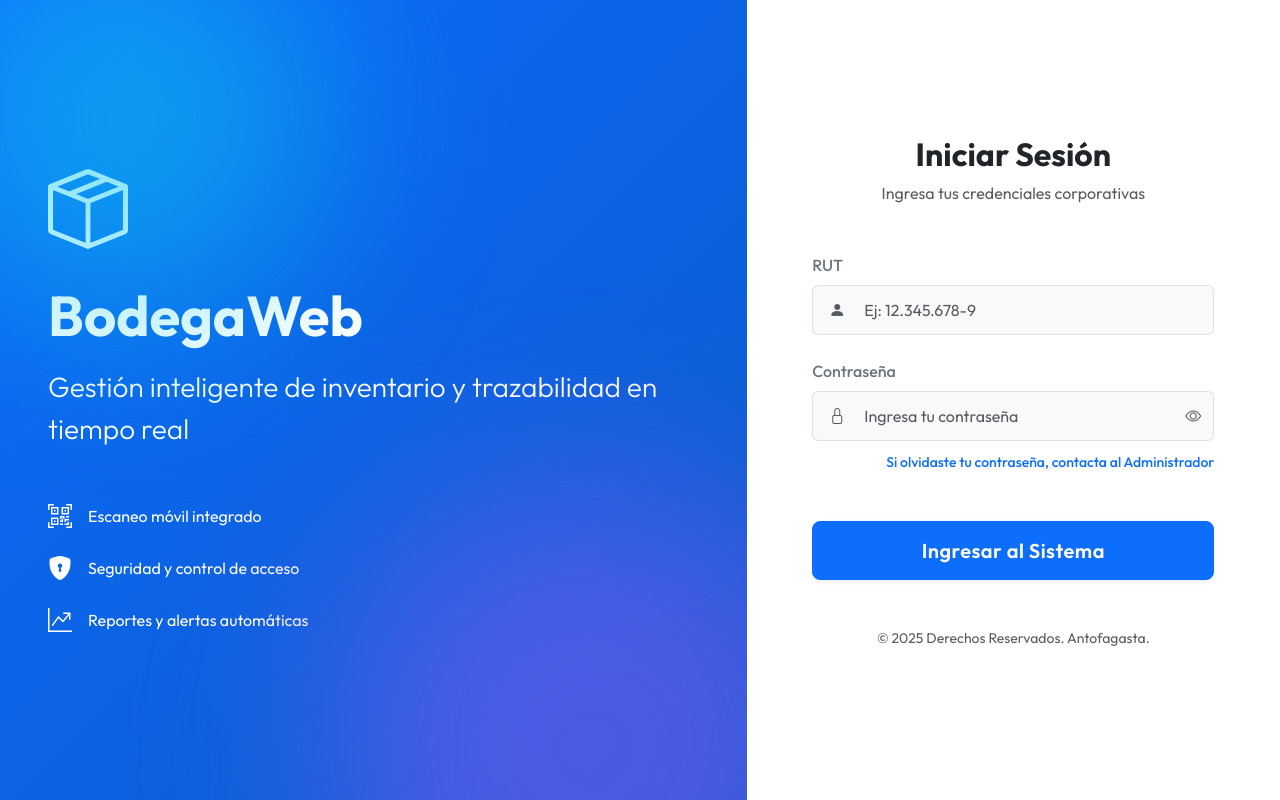
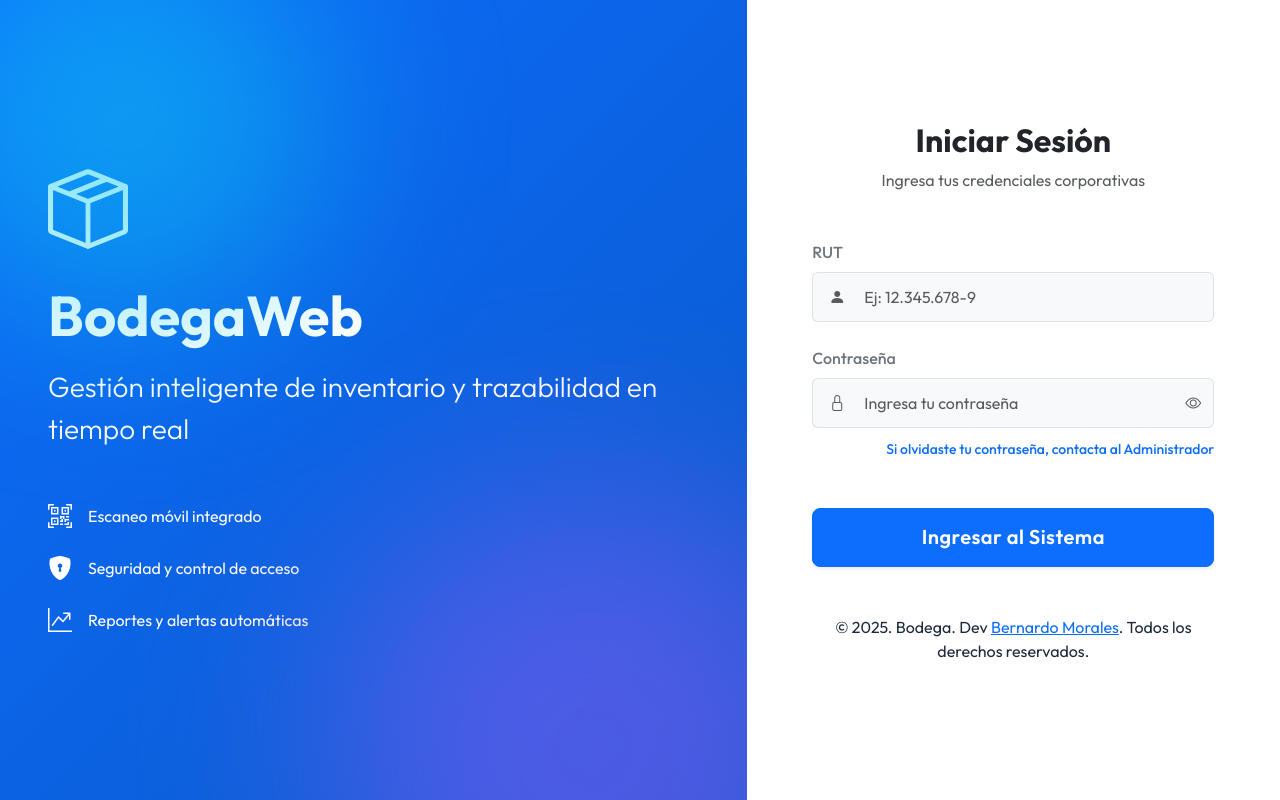
Before and after one commit to FabianMosa/bodeticweb-frontend, a React (Vite) app: page / in a window 1280 px wide. Built offline with nearby package versions, Linux system fonts and the light colour scheme.

Commit message:
chore: Update .gitignore to include .env file and improve LoginPage layout

```diff
--- a/src/pages/LoginPage.jsx
+++ b/src/pages/LoginPage.jsx
@@ -56,7 +56,10 @@ const LoginPage = () => {
 
   return (
     // min-vh-100 + sin overflow-hidden: en iOS/Android evita colapso de altura y recortes con teclado virtual
-    <Container fluid className="min-vh-100 p-0 overflow-x-hidden login-page-root">
+    <Container
+      fluid
+      className="min-vh-100 p-0 overflow-x-hidden login-page-root"
+    >
       <Row className="min-vh-100 g-0 flex-column flex-md-row">
         {/* --- PANEL IZQUIERDO (Visual / Branding) --- */}
         {/* d-none d-md-flex: Se oculta en móviles, se muestra flex en tablets+ */}
@@ -196,9 +199,19 @@ const LoginPage = () => {
               </div>
             </Form>
 
-            <div className="text-center mt-5">
-              <p className="text-muted small">
-                © {new Date().getFullYear()} Derechos Reservados. Antofagasta.
+            <div className="mt-5 border-t border-border-hotel/80 pt-8">
+              <p className="text-center text-[11px] leading-relaxed text-muted-hotel sm:text-left">
+                © {new Date().getFullYear()}. Bodega. Dev{" "}
+                {/* Enlace destacado del autor para dar mayor visibilidad en el pie. */}
+                <a
+                  href="https://www.linkedin.com/in/bernardo-morales-848517310/"
+                  target="_blank"
+                  rel="noopener noreferrer"
+                  className="rounded-sm font-semibold text-gold-500 underline decoration-gold-500/60 underline-offset-4 transition-colors duration-200 hover:text-gold-400 focus-visible:outline focus-visible:outline-2 focus-visible:outline-offset-2 focus-visible:outline-brand"
+                >
+                  Bernardo Morales
+                </a>
+                . Todos los derechos reservados.
               </p>
             </div>
           </div>
```
Also changed, not shown: 1 other file (tests, documents, lock files or other folders).
